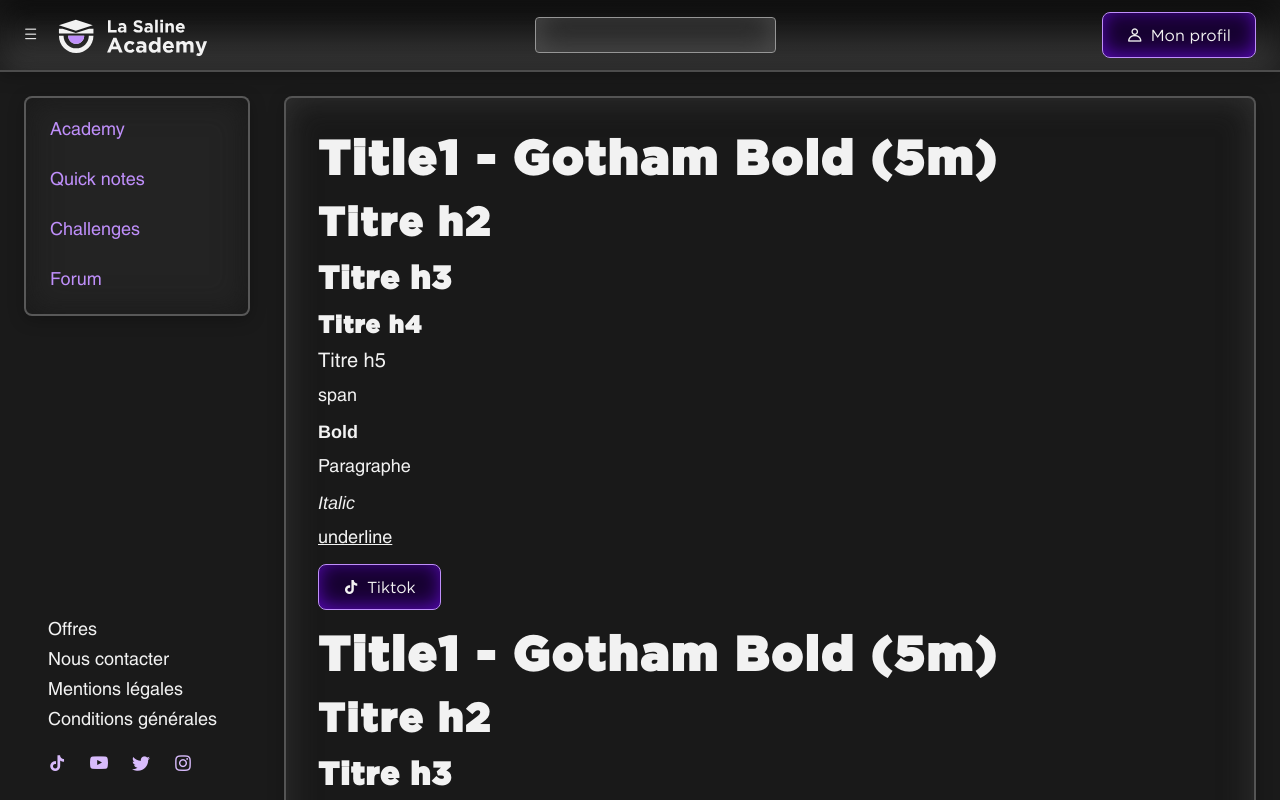
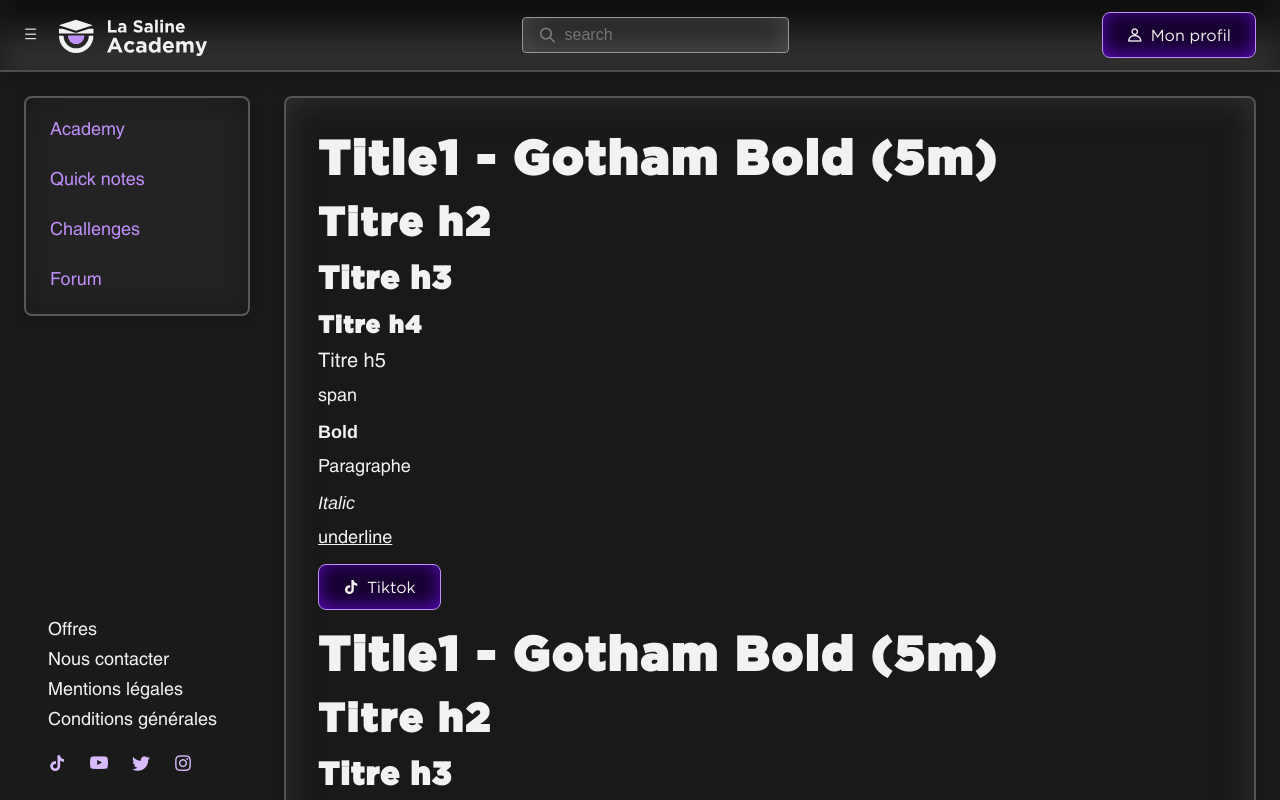
Before and after one commit to valentinmariot/la-saline-academy, a Next.js app: page / in a window 1280 px wide. Shown: the top 800 px of the page. Built offline with nearby package versions, Linux system fonts and the light colour scheme.

Commit message:
[FEAT]: add inputContainer

```diff
--- a/components/header/header.module.scss
+++ b/components/header/header.module.scss
@@ -16,6 +16,10 @@
   gap: $--2m;
   border-bottom: 2px solid rgba(128, 128, 128, 0.57);
   background: linear-gradient(180deg, rgba(0, 0, 0, 0.71) 0%, rgba(77, 77, 77, 0.71) 100%);
+  &>#searchbar{
+    width: max-content;
+    max-width: 400px;
+  }
   &>div{
     display: flex;
     flex-direction: row;
--- a/components/header/header.tsx
+++ b/components/header/header.tsx
@@ -16,7 +16,7 @@ const Header = ({ onBurgerMenuClick }: HeaderProps) => {
     <>
       <header className={styles.header + " glassmorphism"}>
         <div>
-          <button className="white" onClick={onBurgerMenuClick}>
+          <button className="white dflex" onClick={onBurgerMenuClick}>
             <BasicIcon name="burger-menu" />
           </button>
           <Link href="/" className="logo">
@@ -28,8 +28,15 @@ const Header = ({ onBurgerMenuClick }: HeaderProps) => {
             />
           </Link>
         </div>
-
-        <InputContainer />
+        <form id="searchbar">
+          <InputContainer
+            id="search"
+            placeholder="search"
+            icon="search"
+            type="text"
+            required
+          />
+        </form>
 
         <Link href="/profil" className="btn btn-purple-solid-intense">
           <BasicIcon name="profile" />
```
